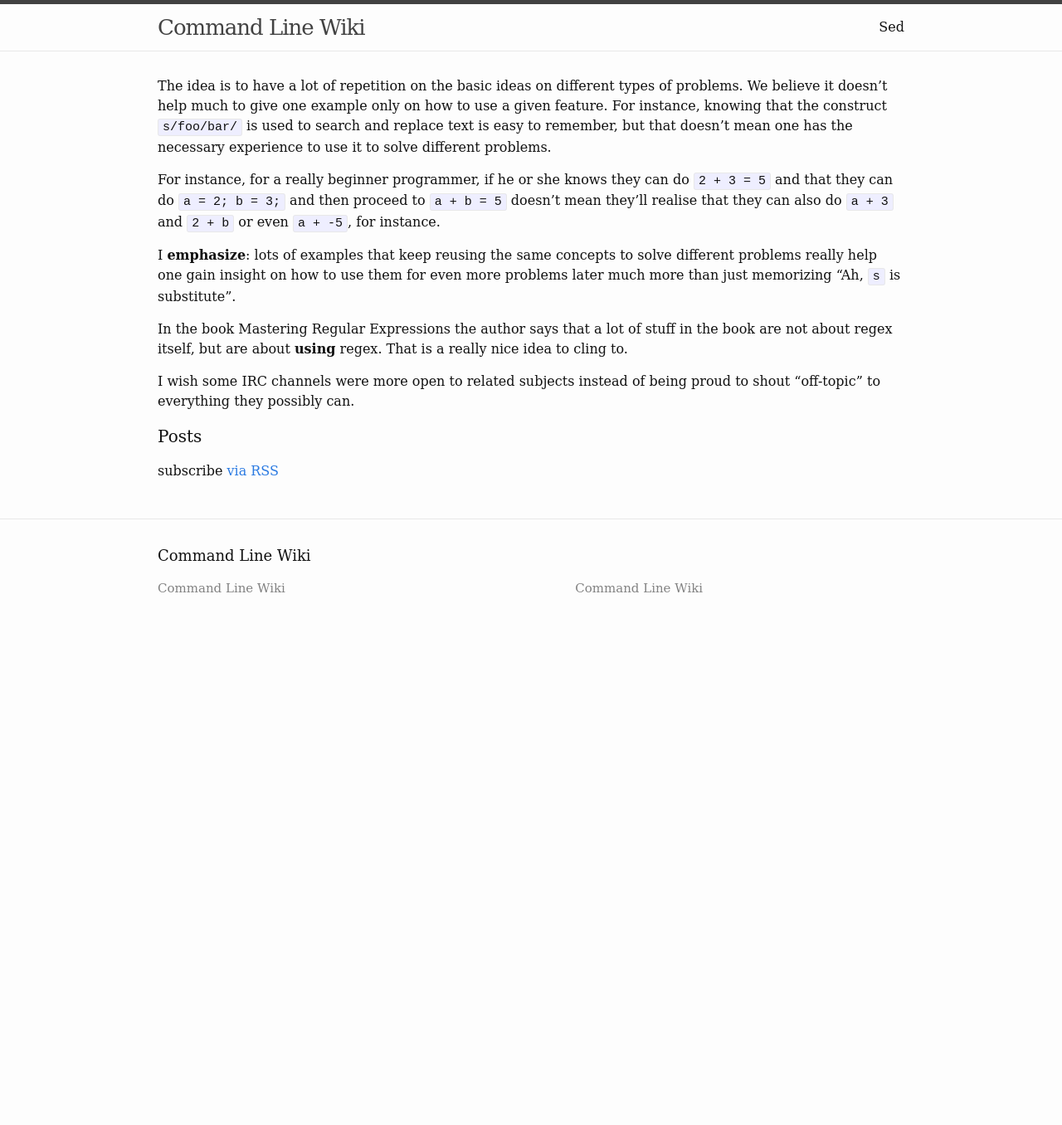
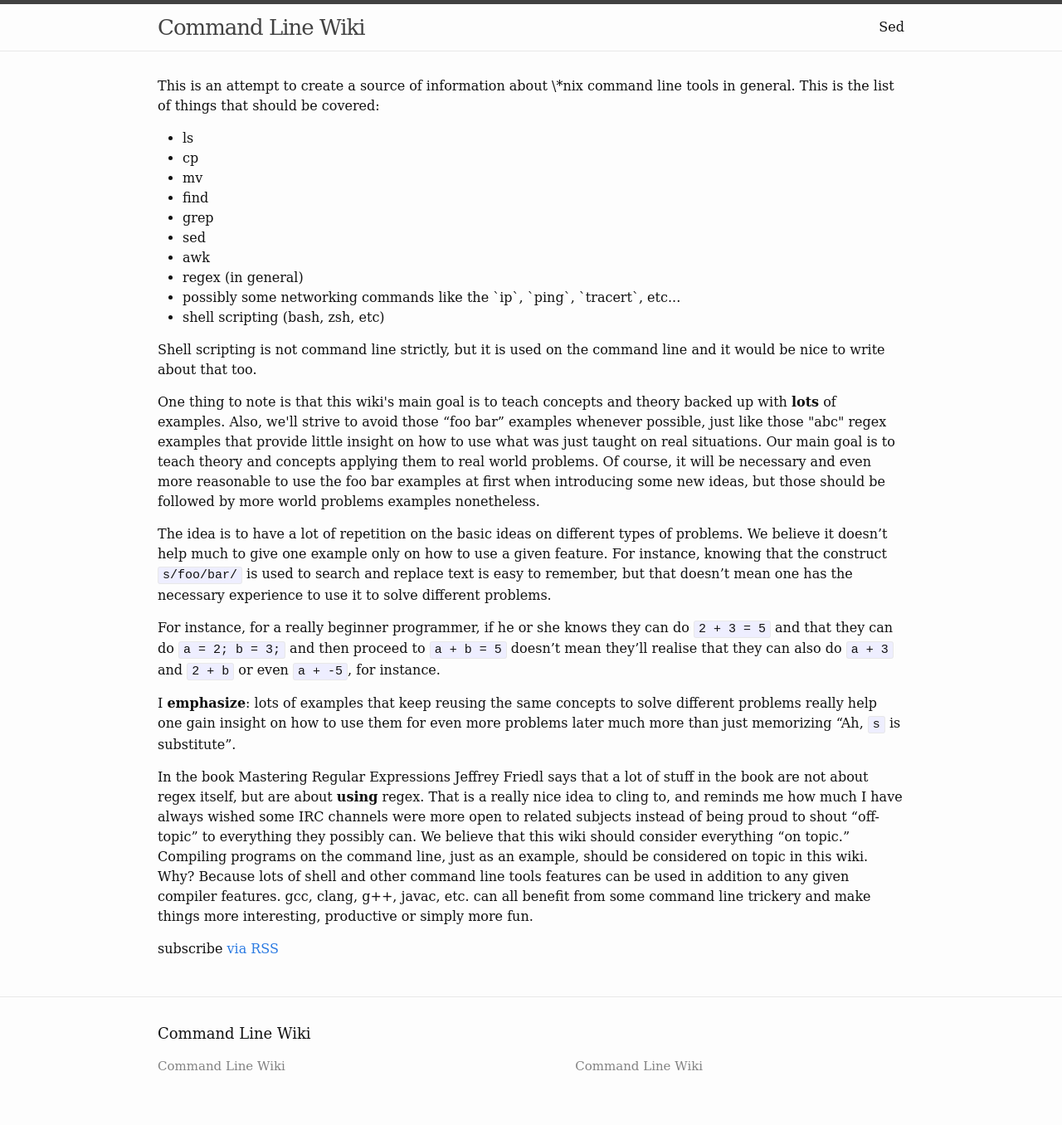
Before and after one commit to command-line-wiki/command-line-wiki.github.io, a Jekyll site: the page built from index.html, in a window 1280 px wide. Shown: the whole page at 83% size. Built offline with Jekyll 4.4.1, drawn with Linux system fonts in a browser that asks for light colours; before the commit the page ends 900 px from its top, so only the background shows below that.

Commit message:
More introductory text.

```diff
--- a/index.html
+++ b/index.html
@@ -3,32 +3,82 @@ layout: default
 ---
 
 <div class="home">
+  <p>This is an attempt to create a source of information about \*nix command
+    line tools in general. This is the list of things that should be covered:</p>
 
-  <p>The idea is to have a lot of repetition on the
-  basic ideas on different types of problems. We believe it doesn’t help much
-  to give one example only on how to use a given feature. For instance, knowing
-  that the construct <code>s/foo/bar/</code> is used to search and replace text is easy to
-  remember, but that doesn’t mean one has the necessary experience to use it to
-  solve different problems.</p>
+  <ul>
+    <li>ls</li>
+    <li>cp</li>
+    <li>mv</li>
+    <li>find</li>
+    <li>grep</li>
+    <li>sed</li>
+    <li>awk</li>
+    <li>regex (in general)</li>
+    <li>possibly some networking commands like the `ip`, `ping`, `tracert`, etc...</li>
+    <li>shell scripting (bash, zsh, etc)</li>
+  </ul>
 
-  <p>For instance, for a really beginner programmer, if he or she knows they can
-  do <code>2 + 3 = 5</code> and that they can do <code>a = 2; b = 3;</code> and then proceed to
-  <code>a + b = 5</code> doesn’t mean they’ll realise that they can also do <code>a + 3</code> and
-  <code>2 + b</code> or even <code>a + -5</code>, for instance.</p>
+  <p>
+    Shell scripting is not command line strictly, but it is used on the
+    command line and it would be nice to write about that too.
+  </p>
 
-  <p>I <strong>emphasize</strong>: lots of examples that keep reusing the same concepts to solve
-  different problems really help one gain insight on how to use them for even
-  more problems later much more than just memorizing “Ah, <code>s</code> is substitute”.</p>
 
-  <p>In the book Mastering Regular Expressions the author says that a lot of stuff
-  in the book are not about regex itself, but are about <strong>using</strong> regex. That is a really
-  nice idea to cling to.</p>
+  <p>
+    One thing to note is that this wiki's main goal is to teach concepts and
+    theory backed up with <strong>lots</strong> of examples. Also, we'll strive
+    to avoid those “foo bar” examples whenever possible, just like those "abc"
+    regex examples that provide little insight on how to use what was just
+    taught on real situations.  Our main goal is to teach theory and concepts
+    applying them to real world problems. Of course, it will be necessary and
+    even more reasonable to use the foo bar examples at first when introducing
+    some new ideas, but those should be followed by more world problems
+    examples nonetheless.
+  </p>
 
-  <p>I wish some IRC channels were more open to related subjects instead of being
-  proud to shout “off-topic” to everything they possibly can.</p>
+  <p>
+    The idea is to have a lot of repetition on the basic ideas on different
+    types of problems. We believe it doesn’t help much to give one example only
+    on how to use a given feature. For instance, knowing that the construct
+    <code>s/foo/bar/</code> is used to search and replace text is easy to
+    remember, but that doesn’t mean one has the necessary experience to use it
+    to solve different problems.
+  </p>
 
-  <h1 class="page-heading">Posts</h1>
+  <p>
+    For instance, for a really beginner programmer, if he or she knows they can
+    do <code>2 + 3 = 5</code> and that they can do <code>a = 2; b = 3;</code>
+    and then proceed to <code>a + b = 5</code> doesn’t mean they’ll realise
+    that they can also do <code>a + 3</code> and <code>2 + b</code> or even
+    <code>a + -5</code>, for instance.
+  </p>
 
-  <p class="rss-subscribe">subscribe <a href="{{ "/feed.xml" | prepend: site.baseurl }}">via RSS</a></p>
+  <p>
+    I <strong>emphasize</strong>: lots of examples that keep reusing the same
+    concepts to solve different problems really help one gain insight on how to
+    use them for even more problems later much more than just memorizing “Ah,
+    <code>s</code> is substitute”.
+  </p>
+
+  <p>
+    In the book Mastering Regular Expressions Jeffrey Friedl says that a lot of
+    stuff in the book are not about regex itself, but are about
+    <strong>using</strong> regex. That is a really nice idea to cling to, and
+    reminds me how much I have always wished some IRC channels were more open
+    to related subjects instead of being proud to shout “off-topic” to
+    everything they possibly can. We believe that this wiki should consider
+    everything “on topic.” Compiling programs on the command line, just as an
+    example, should be considered on topic in this wiki. Why? Because lots of
+    shell and other command line tools features can be used in addition to any
+    given compiler features. gcc, clang, g++, javac, etc. can all benefit from
+    some command line trickery and make things more interesting, productive or
+    simply more fun.
+  </p>
+
+
+  <p class="rss-subscribe">subscribe
+    <a href="{{ "/feed.xml" | prepend: site.baseurl }}">via RSS</a>
+  </p>
 
 </div>
```
